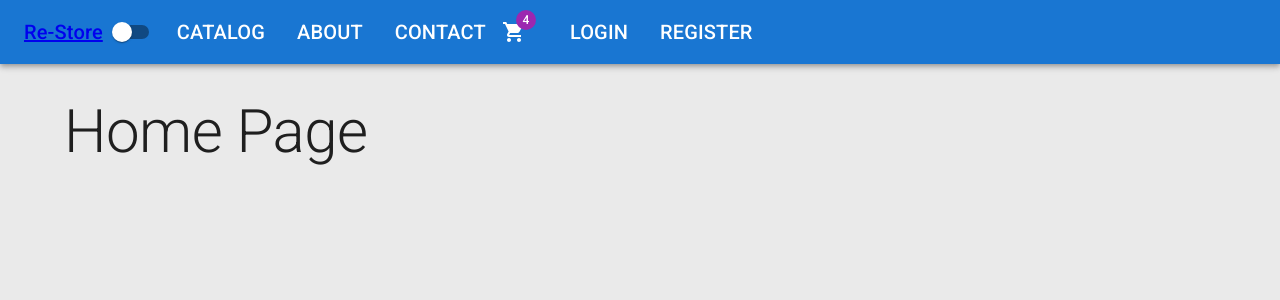
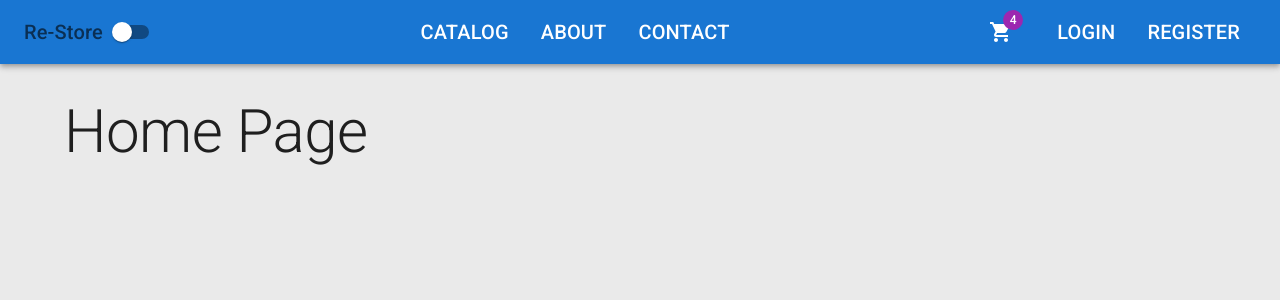
Before and after one commit to GideokSeong/ReStore, a React (Create React App) app in the folder client/: page / in a window 1280 px wide. Shown: the top 300 px of the page. Built offline with nearby package versions, Linux system fonts and the light colour scheme.

Commit message:
End of Section 4

```diff
--- a/client/package.json
+++ b/client/package.json
@@ -15,6 +15,7 @@
     "@types/node": "^16.18.39",
     "@types/react": "^18.2.18",
     "@types/react-dom": "^18.2.7",
+    "axios": "^1.4.0",
     "react": "^18.2.0",
     "react-dom": "^18.2.0",
     "react-router-dom": "^6.14.2",
--- a/client/src/app/layout/Header.tsx
+++ b/client/src/app/layout/Header.tsx
@@ -1,5 +1,5 @@
 import { ShoppingCart } from "@mui/icons-material";
-import { AppBar, Badge, IconButton, List, ListItem, Switch, Toolbar, Typography } from "@mui/material";
+import { AppBar, Badge, Box, IconButton, List, ListItem, Switch, Toolbar, Typography } from "@mui/material";
 import { NavLink } from "react-router-dom";
 
 const midLinks = [
@@ -13,6 +13,21 @@ const rightLinks = [
   {title: 'register', path: '/register'}
 ]
 
+const navStyles = [
+  {
+    color: 'inherit',
+    textDecoration: 'none',
+    typography: 'h6',
+    '&:hover':{
+      color: 'grey.500'
+    },
+    '&.active':{
+      color: 'text.secondary'
+    }
+  }
+]
+
+
 interface Props {
   darkMode: boolean;
   handleThemeChange: () => void;
@@ -21,24 +36,32 @@ interface Props {
 export default function Header({darkMode, handleThemeChange}: Props) {
   return (
     <AppBar position='static' sx={{mb: 4}}>
-      <Toolbar>
-        <Typography variant='h6' component={NavLink} to='/'>
+      <Toolbar sx={{display: 'flex', justifyContent: 'space-between', alignItems: 'center'}}>
+
+        <Box display='flex' alignItems='center'>
+          <Typography variant='h6' component={NavLink}
+            to='/'
+            sx={navStyles}
+          >
             Re-Store
           </Typography>
           <Switch checked={darkMode} onChange={handleThemeChange}/>
+        </Box>
+
         <List sx={{display: 'flex'}}>
           {midLinks.map(({title, path}) =>(
               <ListItem
                 component={NavLink}
                 to={path}
                 key={path}
-                sx={{color: 'inherit', typography: 'h6'}}
+                sx={navStyles}
               >
                 {title.toUpperCase()}
               </ListItem>
           ))}
         </List>
 
+        <Box display='flex' alignItems='center'>
           <IconButton size='large' edge='start' color='inherit' sx={{mr: 2}}>
               <Badge badgeContent='4' color='secondary'>
                 <ShoppingCart />
@@ -51,12 +74,13 @@ export default function Header({darkMode, handleThemeChange}: Props) {
                   component={NavLink}
                   to={path}
                   key={path}
-                sx={{color: 'inherit', typography: 'h6'}}
+                  sx={navStyles}
                 >
                   {title.toUpperCase()}
                 </ListItem>
             ))}
           </List>
+        </Box>
       </Toolbar>
     </AppBar>
   )
--- a/client/src/features/catalog/ProductCard.tsx
+++ b/client/src/features/catalog/ProductCard.tsx
@@ -1,5 +1,6 @@
 import { ListItem, ListItemAvatar, Avatar, Button, Card, CardActions, CardContent, CardMedia, Typography, CardHeader } from "@mui/material";
 import { Product } from "../../app/models/product";
+import { Link } from "react-router-dom";
 
 interface Props {
   product: Product;
@@ -34,7 +35,7 @@ export default function ProductCard({product}:Props){
         </CardContent>
         <CardActions>
           <Button size="small">Add to cart</Button>
-          <Button size="small">View</Button>
+          <Button component={Link} to={`/catalog/${product.id}`} size="small">View</Button>
         </CardActions>
       </Card>
   )
--- a/client/src/features/catalog/ProductDetails.tsx
+++ b/client/src/features/catalog/ProductDetails.tsx
@@ -1,9 +1,60 @@
-import { Typography } from "@mui/material";
+import { Divider, Grid, Table, TableBody, TableCell, TableContainer, TableRow, Typography } from "@mui/material";
+import axios from "axios";
+import { useEffect, useState } from "react";
+import { useParams } from "react-router-dom";
+import { Product } from "../../app/models/product";
 
 export default function ProductDetails(){
+  const {id} = useParams<{id: string}>();
+  const [product, setProduct] = useState<Product | null>(null);
+  const [loading, setLoading] = useState(true);
+
+  useEffect(()=>{
+    axios.get(`http://localhost:5000/api/products/${id}`)
+      .then(response => setProduct(response.data))
+      .catch(error => console.log(error))
+      .finally(() => setLoading(false));
+  }, [id])
+
+  if (loading) return <h3>Loading...</h3>
+
+  if (!product) return <h3>Product not found</h3>
   return (
-    <Typography variant='h2'>
-      Product Details
-    </Typography>
+    <Grid container spacing={6}>
+      <Grid item xs={6}>
+        <img src={product.pictureUrl} alt={product.name} style={{width: '100%'}}></img>
+      </Grid>
+      <Grid item xs={6}>
+        <Typography variant='h3'>{product.name}</Typography>
+        <Divider sx={{mb: 2}}></Divider>
+        <Typography variant='h4' color='secondary'>${product.price / 100}</Typography>
+        <TableContainer>
+          <Table>
+            <TableBody>
+              <TableRow>
+                <TableCell>Name</TableCell>
+                <TableCell>{product.name}</TableCell>
+              </TableRow>
+              <TableRow>
+                <TableCell>Description</TableCell>
+                <TableCell>{product.description}</TableCell>
+              </TableRow>
+              <TableRow>
+                <TableCell>Type</TableCell>
+                <TableCell>{product.type}</TableCell>
+              </TableRow>
+              <TableRow>
+                <TableCell>Brand</TableCell>
+                <TableCell>{product.brand}</TableCell>
+              </TableRow>
+              <TableRow>
+                <TableCell>Quantity</TableCell>
+                <TableCell>{product.quantityInStock}</TableCell>
+              </TableRow>
+            </TableBody>
+          </Table>
+        </TableContainer>
+      </Grid>
+    </Grid>
   )
 }
```
Also changed, not shown: 1 other file (tests, documents, lock files or other folders). Lines whose indentation alone changed are shown as unchanged.
